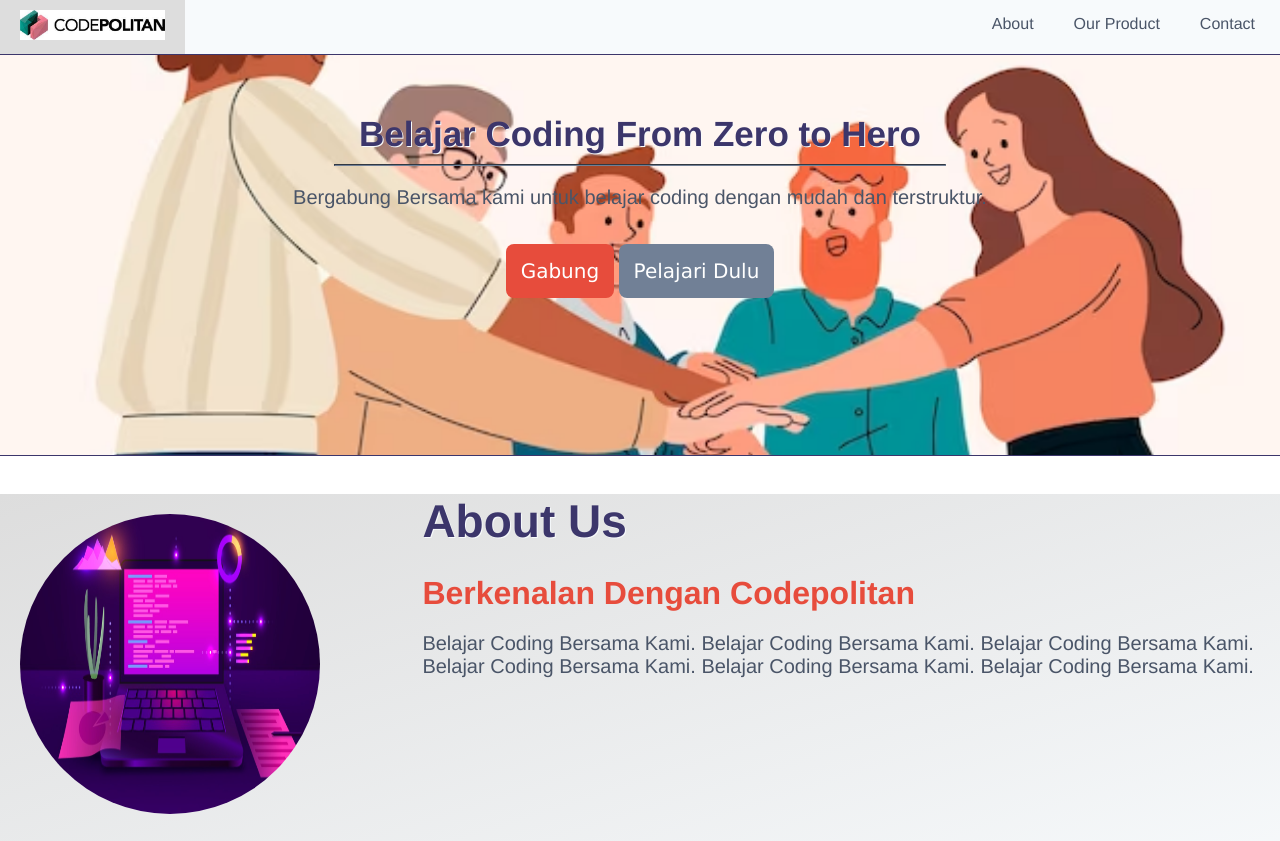
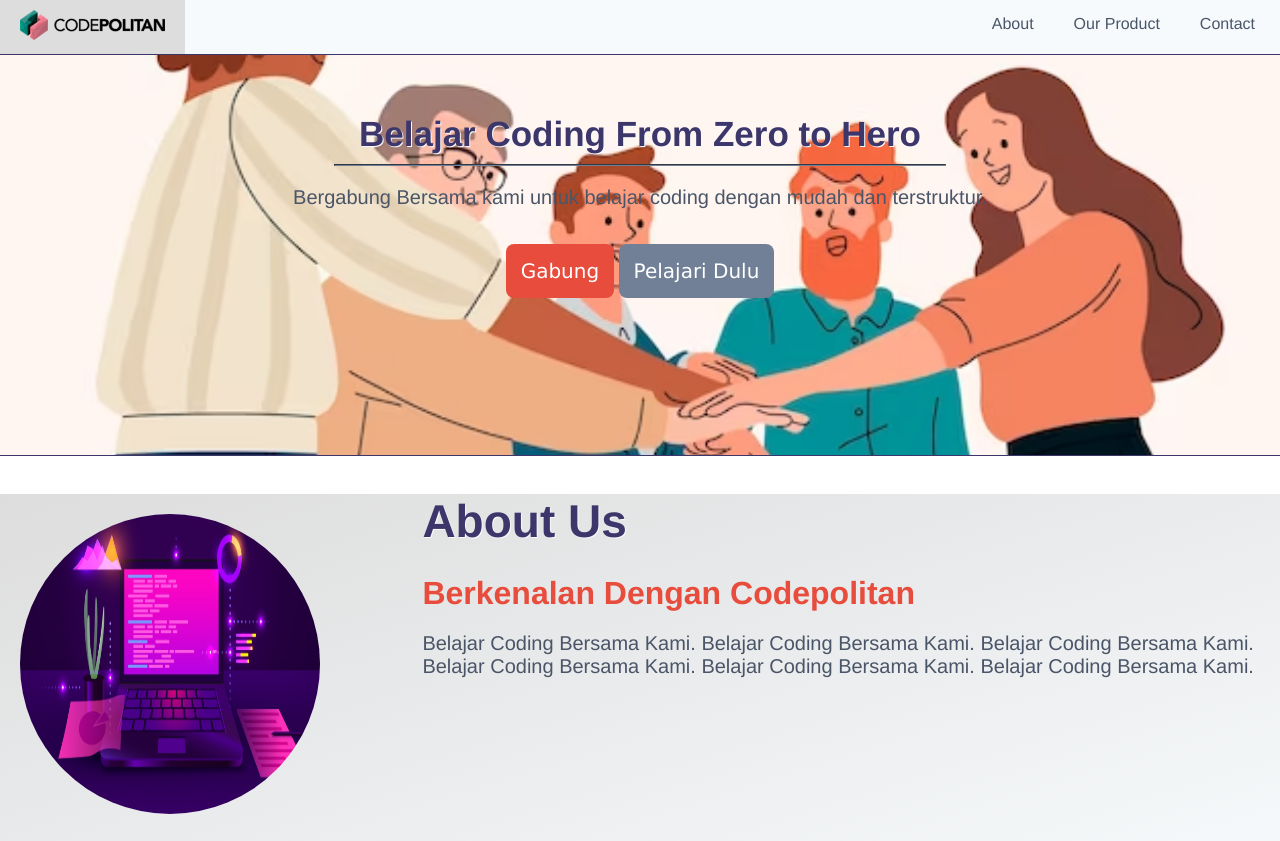
Before and after one commit to rezaprtma391/project-sass, a plain HTML site: page index.html in a window 1280 px wide. Shown: the top 841 px of the page. Drawn offline with Linux system fonts and the light colour scheme.

Commit message:
update-images

```diff
--- a/index.html
+++ b/index.html
@@ -12,7 +12,7 @@
   </head>
   <body>
     <section class="navbar">
-      <a href="#"><img src="image/download.jpeg" alt="" /></a>
+      <a href="#"><img src="image/codepolitan-logo.png" alt="" /></a>
       <div class="right">
         <a href="#about">About</a>
         <a href="#product">Our Product</a>
```
Also changed, not shown: image/codepolitan-logo.png (added), image/download.jpeg (deleted), image/java-script.jpg (deleted), image/js2.jpg (deleted).
